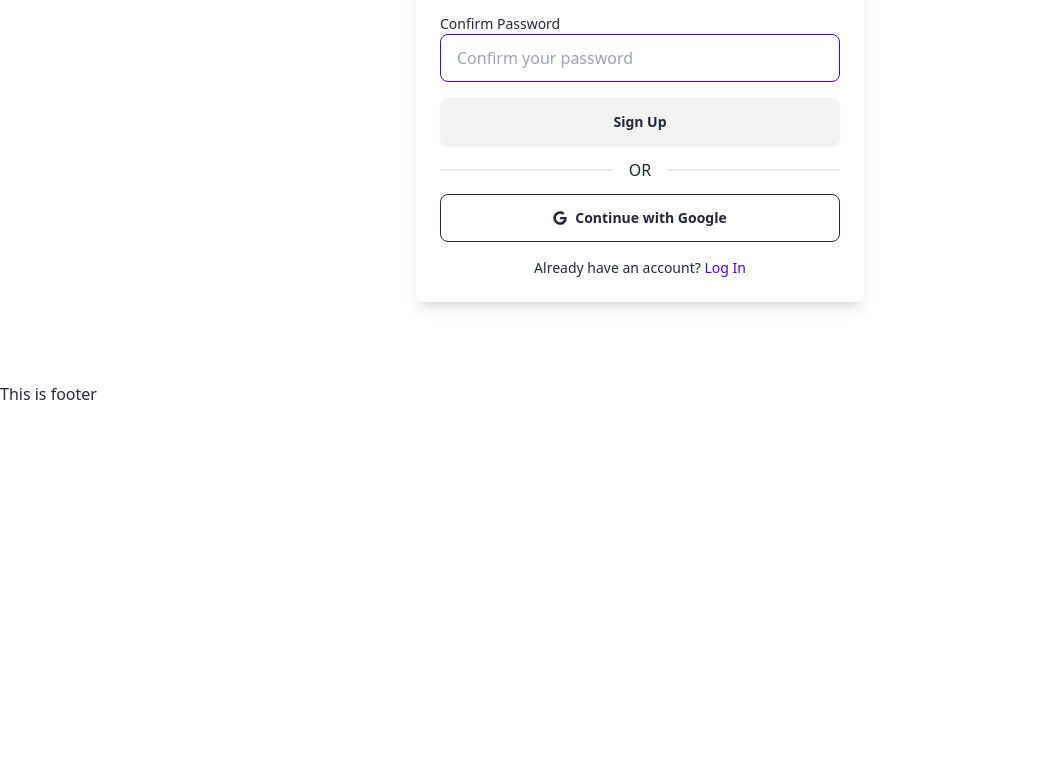
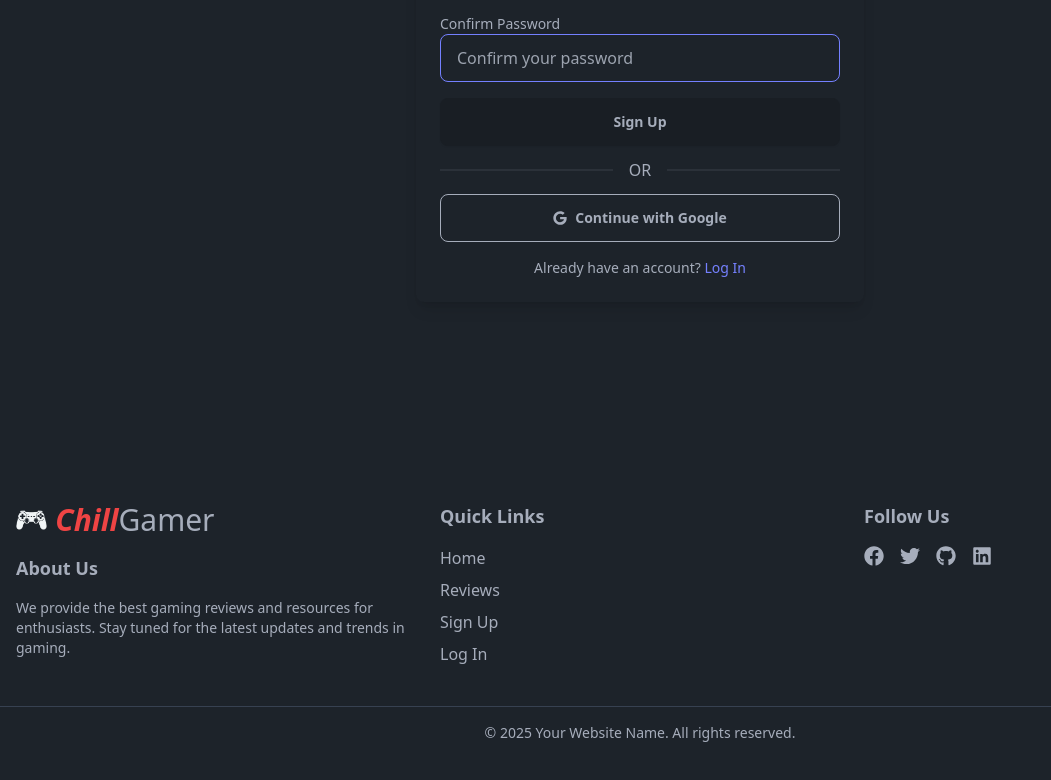
Before and after one commit to FardinMahadi/B10-A10-Client-Side, a React (Vite) app: page /auth/signup in a window 1280 px wide. Shown: the part 494-1274 px from the top of the page, without its empty margins (0-1051 px from the left). Before the commit the page ends 900 px from the top, so only its background shows below. Built offline with nearby package versions, Linux system fonts and the light colour scheme; no server answers.

Commit message:
loading page added

```diff
--- a/package.json
+++ b/package.json
@@ -20,6 +20,7 @@
     "react-dropdown": "^1.11.0",
     "react-icons": "^5.4.0",
     "react-router-dom": "^7.1.1",
+    "react-spinners": "^0.15.0",
     "react-tooltip": "^5.28.0",
     "sort-by": "^1.2.0"
   },
--- a/src/components/Footer.jsx
+++ b/src/components/Footer.jsx
@@ -1,7 +1,96 @@
-import React from "react";
+import { FaFacebook, FaTwitter, FaInstagram, FaGithub, FaLinkedin } from "react-icons/fa";
+import { Link } from "react-router-dom";
+import Logo from "./Logo";
 
 const Footer = () => {
-  return <div>This is footer</div>;
+  return (
+    <footer className="py-10 mt-20">
+      <div className="container mx-auto px-4 grid grid-cols-1 md:grid-cols-3 gap-6">
+        {/* About Section */}
+        <div>
+          <Logo />
+          <h2 className="text-lg font-semibold mb-4 mt-4">About Us</h2>
+          <p className="text-sm">
+            We provide the best gaming reviews and resources for enthusiasts.
+            Stay tuned for the latest updates and trends in gaming.
+          </p>
+        </div>
+
+        {/* Navigation Links */}
+        <div>
+          <h2 className="text-lg font-semibold mb-4">Quick Links</h2>
+          <ul className="space-y-2">
+            <li>
+              <Link to="/" className="hover:text-gray-300">
+                Home
+              </Link>
+            </li>
+            <li>
+              <Link to="/reviews" className="hover:text-gray-300">
+                Reviews
+              </Link>
+            </li>
+            <li>
+              <Link to="/auth/signup" className="hover:text-gray-300">
+                Sign Up
+              </Link>
+            </li>
+            <li>
+              <Link to="/auth/login" className="hover:text-gray-300">
+                Log In
+              </Link>
+            </li>
+          </ul>
+        </div>
+
+        {/* Social Media Links */}
+        <div>
+          <h2 className="text-lg font-semibold mb-4">Follow Us</h2>
+          <div className="flex space-x-4">
+            <a
+              href="https://www.facebook.com/mahadihasanfardin2"
+              target="_blank"
+              rel="noopener noreferrer"
+              className="text-xl hover:text-gray-300"
+            >
+              <FaFacebook />
+            </a>
+            <a
+              href="https://x.com/FardinMahadi2"
+              target="_blank"
+              rel="noopener noreferrer"
+              className="text-xl hover:text-gray-300"
+            >
+              <FaTwitter />
+            </a>
+            <a
+              href="https://github.com/FardinMahadi"
+              target="_blank"
+              rel="noopener noreferrer"
+              className="text-xl hover:text-gray-300"
+            >
+              <FaGithub />
+            </a>
+            <a
+              href="https://www.linkedin.com/in/mahadi-hasan-fardin"
+              target="_blank"
+              rel="noopener noreferrer"
+              className="text-xl hover:text-gray-300"
+            >
+              <FaLinkedin />
+            </a>
+          </div>
+        </div>
+      </div>
+
+      {/* Footer Bottom */}
+      <div className="mt-10 border-t border-gray-700 pt-4 text-center text-sm">
+        <p>
+          © {new Date().getFullYear()} Your Website Name. All rights reserved.
+        </p>
+      </div>
+    </footer>
+  );
 };
 
 export default Footer;
--- a/src/components/Navbar.jsx
+++ b/src/components/Navbar.jsx
@@ -14,6 +14,10 @@ const Navbar = () => {
     document.querySelector("body").setAttribute("data-theme", theme);
   };
 
+  const theme = localStorage.getItem("theme") || "dark";
+  setIsDarkMode(theme === "dark");
+  applyTheme(theme);
+
   const toggleDarkMode = (checked) => {
     setIsDarkMode(checked);
     const theme = checked ? "dark" : "light";
@@ -22,29 +26,11 @@ const Navbar = () => {
   };
 
   const handleLogout = () => {
-    setUser(null); // Clear user data in state
-    localStorage.removeItem("user"); // Clear user data in localStorage
+    setUser(null);
+    localStorage.removeItem("user");
     console.log("User logged out");
   };
 
-  useEffect(() => {
-    const savedTheme = localStorage.getItem("theme") || "light";
-    setIsDarkMode(savedTheme === "dark");
-    applyTheme(savedTheme);
-
-    const savedUser = localStorage.getItem("user");
-    if (savedUser) {
-      setUser(JSON.parse(savedUser)); // Restore user data into context
-    }
-  }, [setIsDarkMode, setUser]);
-
-  useEffect(() => {
-    if (user) {
-      localStorage.setItem("user", JSON.stringify(user));
-    }
-  }, [user]);
-
-  // Reusable links component for both desktop and mobile dropdown
   const links = (
     <>
       {/* public links */}
@@ -221,7 +207,7 @@ const Navbar = () => {
                 </Tooltip>
               </div>
             ) : (
-              <Link to="auth/signup" className="text-primary">
+              <Link to="/auth/signup" className="text-primary">
                 Sign Up
               </Link>
             )}
--- a/src/pages/LoadingPage.jsx
+++ b/src/pages/LoadingPage.jsx
@@ -1,5 +1,11 @@
+import PacmanLoader from "react-spinners/PacmanLoader";
+
 const LoadingPage = () => {
-  return <div>LoadingPage</div>;
+  return (
+    <div className="flex items-center justify-center min-h-screen">
+      <PacmanLoader color="#10B981" size={30} />
+    </div>
+  );
 };
 
 export default LoadingPage;
--- a/src/pages/Login.jsx
+++ b/src/pages/Login.jsx
@@ -4,14 +4,13 @@ import { Link, useNavigate } from "react-router-dom";
 import { AuthContext } from "../provider/AuthProvider";
 
 const Login = () => {
-  const { handleGoogleSignIn, loading, setLoading, logIn, user, setUser } =
+  const { handleGoogleSignIn, loading, setLoading, logIn, setUser } =
     useContext(AuthContext);
   const navigate = useNavigate();
 
   const [formData, setFormData] = useState({ email: "", password: "" });
   const [error, setError] = useState("");
 
-  // Handle input changes
   const handleInputChange = (event) => {
     const { name, value } = event.target;
     setFormData((prevData) => ({
@@ -20,7 +19,6 @@ const Login = () => {
     }));
   };
 
-  // Handle form submission
   const handleLogin = async (event) => {
     event.preventDefault();
     const { email, password } = formData;
@@ -41,7 +39,13 @@ const Login = () => {
     setLoading(true);
     try {
       const userCredential = await handleGoogleSignIn();
-      setUser(userCredential.user); // Update user state in AuthContext
+      const user = {
+        displayName: userCredential.displayName,
+        email: userCredential.email,
+        photoURL: userCredential.photoURL,
+      }
+      setUser(user);
+      console.log(user);
       navigate("/");
     } catch (error) {
       setError(`Google sign-in failed: ${error.message}`);
--- a/src/pages/Signup.jsx
+++ b/src/pages/Signup.jsx
@@ -1,4 +1,4 @@
-import React, { useContext, useState } from "react";
+import React, { useContext, useEffect, useState } from "react";
 import { FaGoogle } from "react-icons/fa";
 import { Link, useNavigate } from "react-router-dom";
 import { AuthContext } from "../provider/AuthProvider";
@@ -7,14 +7,12 @@ const Signup = () => {
   const { setUser, setLoading, handleGoogleSignIn, createNewUser } =
     useContext(AuthContext);
   const navigate = useNavigate();
-
   const [error, setError] = useState("");
 
   const handleGoogleSignInWithRedirect = async () => {
     setLoading(true);
     try {
       const userCredential = await handleGoogleSignIn();
-      setUser(userCredential.user); // Update user context with Google sign-in user
       navigate("/");
     } catch (error) {
       setError(`Google sign-in failed: ${error.message}`);
@@ -32,7 +30,6 @@ const Signup = () => {
     const password = form.password.value.trim();
     const confirm = form.confirm_password.value.trim();
 
-    // Basic validation
     if (!name || !email || !password || !confirm) {
       setError("All fields are required.");
       return;
@@ -45,17 +42,14 @@ const Signup = () => {
 
     try {
       setLoading(true);
-      // Create a new user using email and password
       const userCredential = await createNewUser(email, password);
 
-      // Optional: Update user profile
       if (userCredential.user && userCredential.user.updateProfile) {
         await userCredential.user.updateProfile({
           displayName: name,
         });
       }
 
-      // Update user context
       const updatedUser = { ...userCredential.user, displayName: name };
       setUser(updatedUser);
 
--- a/src/provider/AuthProvider.jsx
+++ b/src/provider/AuthProvider.jsx
@@ -1,20 +1,22 @@
-import { createContext, useState } from "react";
+import { createContext, useEffect, useState } from "react";
 import {
   getAuth,
   signInWithPopup,
   GoogleAuthProvider,
   createUserWithEmailAndPassword,
   signInWithEmailAndPassword,
+  onAuthStateChanged,
 } from "firebase/auth";
 import app from "../firebase/firebase.config";
+import LoadingPage from "../pages/LoadingPage";
 
 export const AuthContext = createContext();
 
 const AuthProvider = ({ children }) => {
   const [isDarkMode, setIsDarkMode] = useState(false);
+  const [user, setUser] = useState(null);
+  const [loading, setLoading] = useState(true); // Default to true to show the loader initially
 
-  const [user, setUser] = useState(null);
-  const [loading, setLoading] = useState(false);
   const auth = getAuth(app);
   const googleProvider = new GoogleAuthProvider();
 
@@ -29,8 +31,6 @@ const AuthProvider = ({ children }) => {
         email: googleUser.email,
         photoURL: googleUser.photoURL,
       });
-
-      console.log("Google Sign-In successful:", googleUser);
       return googleUser;
     } catch (error) {
       console.error("Error during Google Sign-In:", error.message);
@@ -91,6 +91,29 @@ const AuthProvider = ({ children }) => {
     }
   };
 
+  // Listen to authentication state changes
+  useEffect(() => {
+    const unsubscribe = onAuthStateChanged(auth, (currentUser) => {
+      const timer = setTimeout(() => {
+        if (currentUser) {
+          // Map the user object for your application needs
+          setUser({
+            displayName: currentUser.displayName,
+            email: currentUser.email,
+            photoURL: currentUser.photoURL,
+          });
+        } else {
+          setUser(null); // User is signed out
+        }
+        setLoading(false); // Set loading to false after auth state is determined
+      }, 500); // Ensure loading screen is shown for at least 2 seconds
+
+      return () => clearTimeout(timer); // Cleanup the timer
+    });
+
+    return () => unsubscribe(); // Cleanup listener on unmount
+  }, [auth]);
+
   const authInfo = {
     isDarkMode,
     setIsDarkMode,
@@ -105,7 +128,9 @@ const AuthProvider = ({ children }) => {
   };
 
   return (
-    <AuthContext.Provider value={authInfo}>{children}</AuthContext.Provider>
+    <AuthContext.Provider value={authInfo}>
+      {loading ? <LoadingPage /> : children}
+    </AuthContext.Provider>
   );
 };
 
--- a/src/routes/PrivateRoutes.jsx
+++ b/src/routes/PrivateRoutes.jsx
@@ -9,7 +9,7 @@ const PrivateRoutes = ({ children }) => {
     return children;
   }
 
-  return <Navigate to="/auth/login" replace />;
+  return <Navigate to="/auth/signup" replace />;
 };
 
 export default PrivateRoutes;
```
Also changed, not shown: 1 other file (tests, documents, lock files or other folders).
